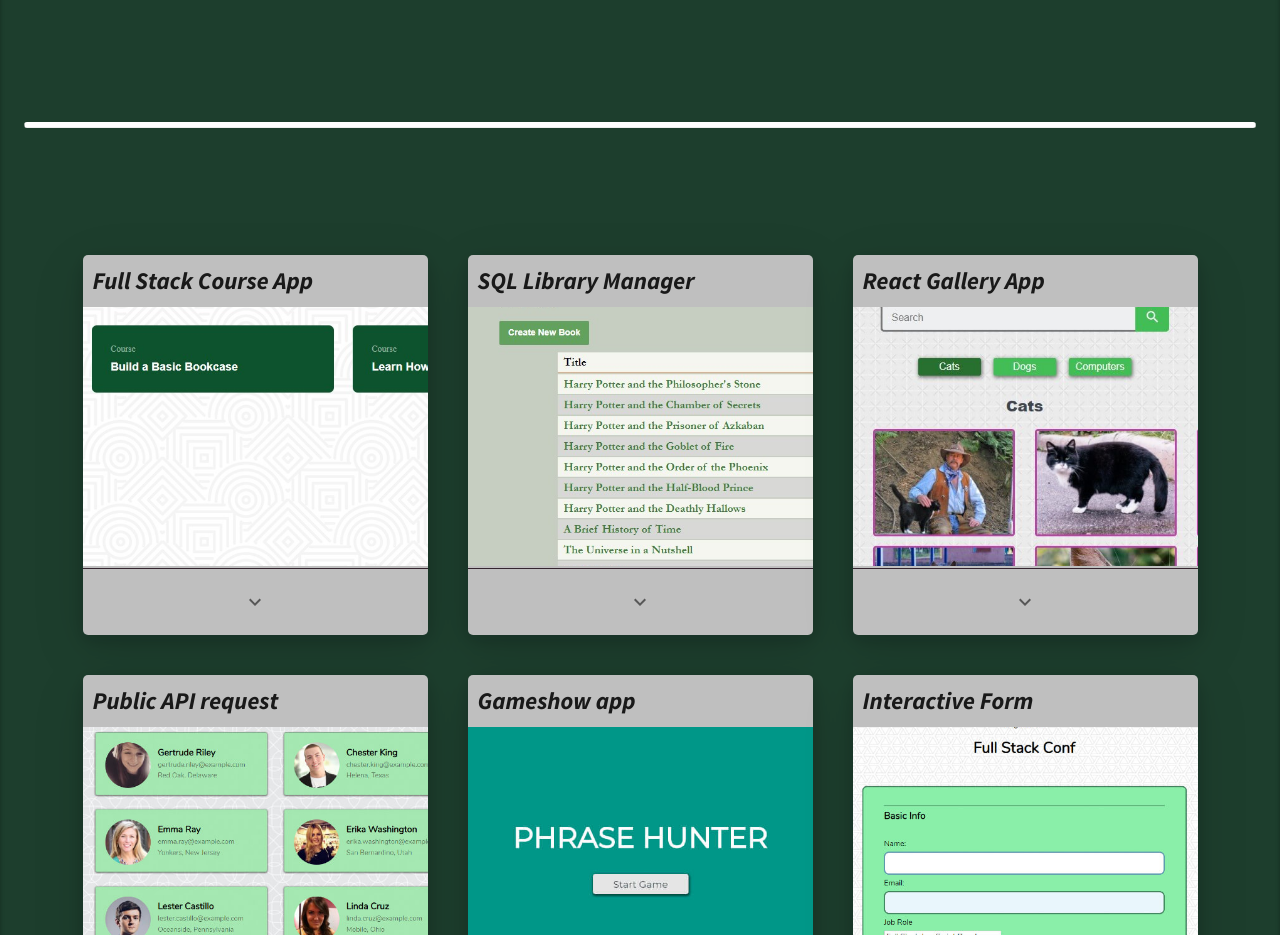
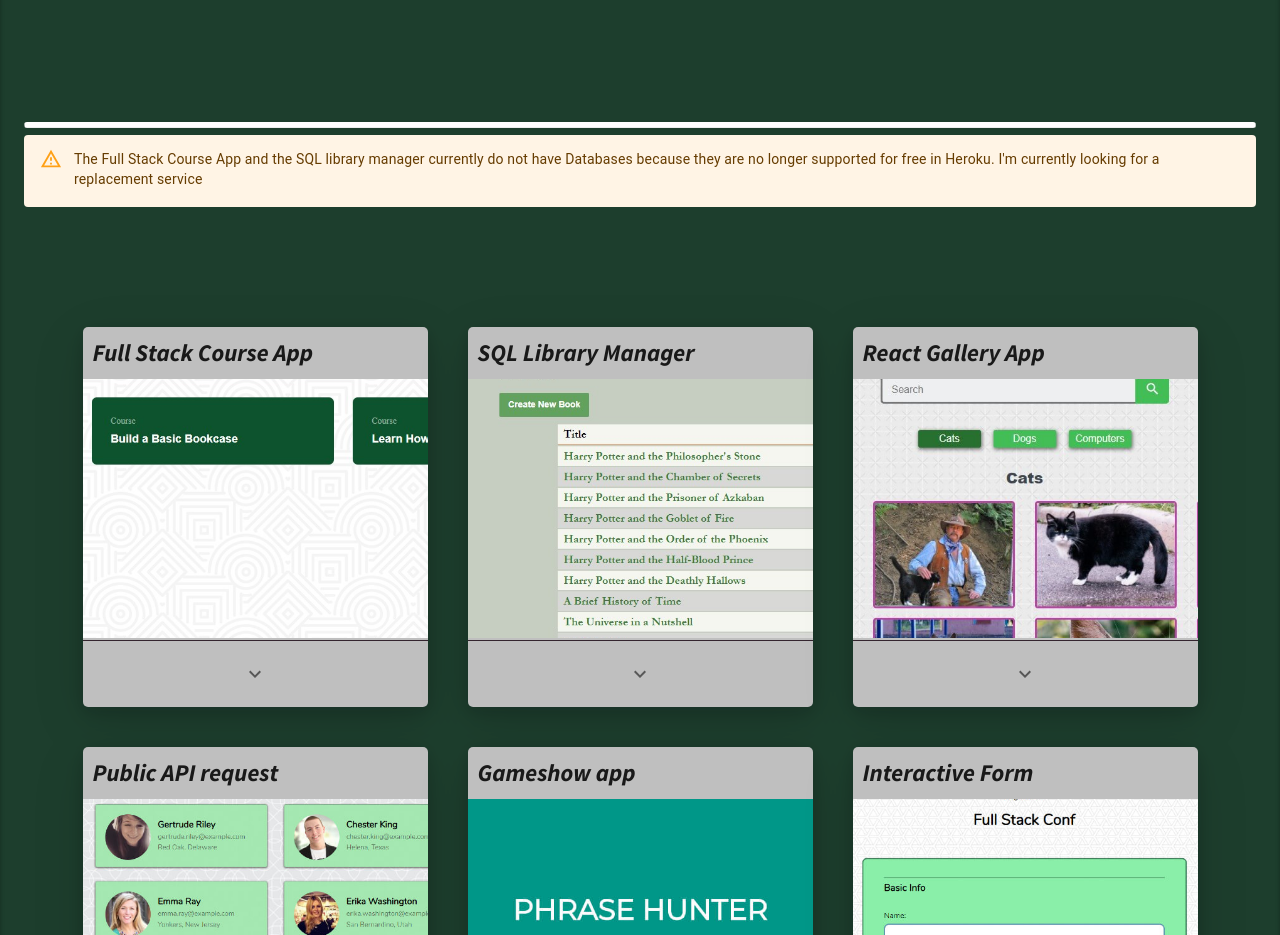
Before and after one commit to tdegand/React-Portfolio, a React (Create React App) app: page / in a window 1280 px wide. Shown: the part 1800-2735 px from the top of the page. Built offline with nearby package versions, Linux system fonts and the light colour scheme.

Commit message:
Added a message about services being unavailable

```diff
--- a/package.json
+++ b/package.json
@@ -16,7 +16,7 @@
     "react": "^17.0.2",
     "react-dom": "^17.0.2",
     "react-ga": "^3.3.0",
-    "react-scripts": "4.0.3",
+    "react-scripts": "^5.0.1",
     "web-vitals": "^1.1.2"
   },
   "scripts": {
--- a/src/components/maincontent.js
+++ b/src/components/maincontent.js
@@ -7,6 +7,7 @@ import {
 } from "@material-ui/core";
 import ProjectCards from './projectCards';
 import Data from '../data/data.json';
+import Alert from '@material-ui/lab/Alert';
 
 
 const useStyles = makeStyles((theme) => ({
@@ -32,7 +33,11 @@ const useStyles = makeStyles((theme) => ({
 	break: {
 		borderTop: '5px solid #fff',
 		borderRadius: '5px'
-	}
+	},
+	alert: {
+        zIndex: '10',
+        paddingBottom: '10px'
+    }
 }));
 
 const MainContent = (props) => {
@@ -46,6 +51,9 @@ const MainContent = (props) => {
 	return (
 		<Container fixed >
 			<hr className={classes.break}></hr>
+			<Alert severity="warning" className={classes.alert}>
+				The Full Stack Course App and the SQL library manager currently do not have Databases because they are no longer supported for free in Heroku. I'm currently looking for a replacement service
+			</Alert>
 			<Grid ref={props.refProp} container className={classes.cardCon} direction="row" justify="center" alignContent="center" data-aos="fade-left" data-aos-duration="1000" data-aos-offset="500">
 				{_.map(data, project => {
 					return <ProjectCards key={project.id} project={project} />
--- a/src/components/projectCards.js
+++ b/src/components/projectCards.js
@@ -95,9 +95,9 @@ const ProjectCards = (props) => {
         setExpanded(!expanded)
     };
 
-    const squareImg = require('../images/' + project.image_urls[0] + '.jpg').default;
-    const img1 = require('../images/' + project.image_urls[1] + '.jpg').default;
-    const img2 = require('../images/' + project.image_urls[2] + '.jpg').default;
+    const squareImg = require('../images/' + project.image_urls[0] + '.jpg');
+    const img1 = require('../images/' + project.image_urls[1] + '.jpg');
+    const img2 = require('../images/' + project.image_urls[2] + '.jpg');
 
     return (
         <Grid>
```
Also changed, not shown: 1 other file (tests, documents, lock files or other folders).
